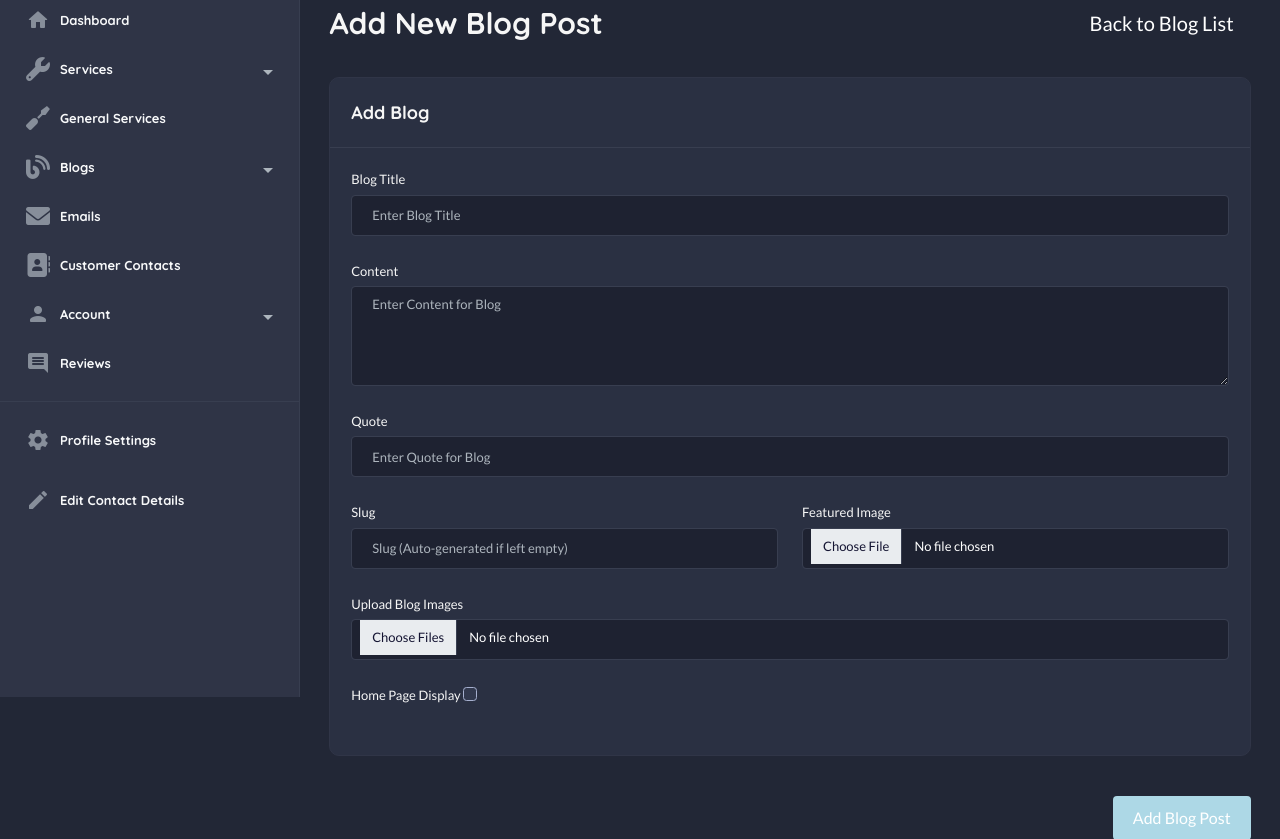
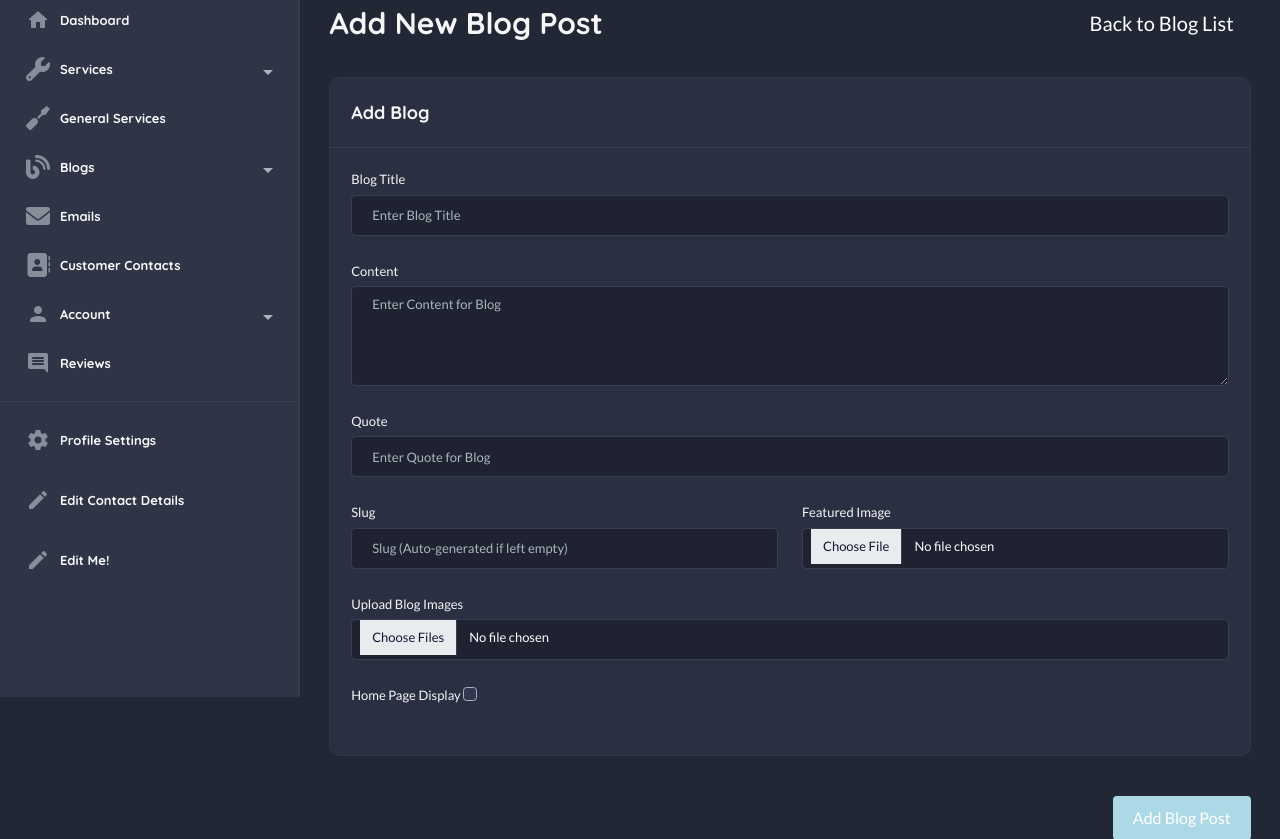
Before and after one commit to Aneela-Kiran/naafy-contracting, a Django app: page /useradmin/add-blog/ in a window 1280 px wide. Shown: the part 103-942 px from the top of the page. Run offline with Django 5.2, Linux system fonts and the light colour scheme; data comes from the database, SQL or seed files in the repository; some libraries are stand-ins or nearby versions.

Commit message:
Initial Commit from Local Device

```diff
--- a/templates/useradmin/base.html
+++ b/templates/useradmin/base.html
@@ -123,6 +123,14 @@
                         </a>
                     </li>
                 </ul>
+                <ul class="menu-aside">
+                    <li class="menu-item">
+                        <a class="menu-link" href="{% url "useradmin:contact-details" %}">
+                            <i class="icon material-icons md-edit"></i>
+                            <span class="text">Edit Me!</span>
+                        </a>
+                    </li>
+                </ul>
                 <br />
                 <br />
             </nav>
```
